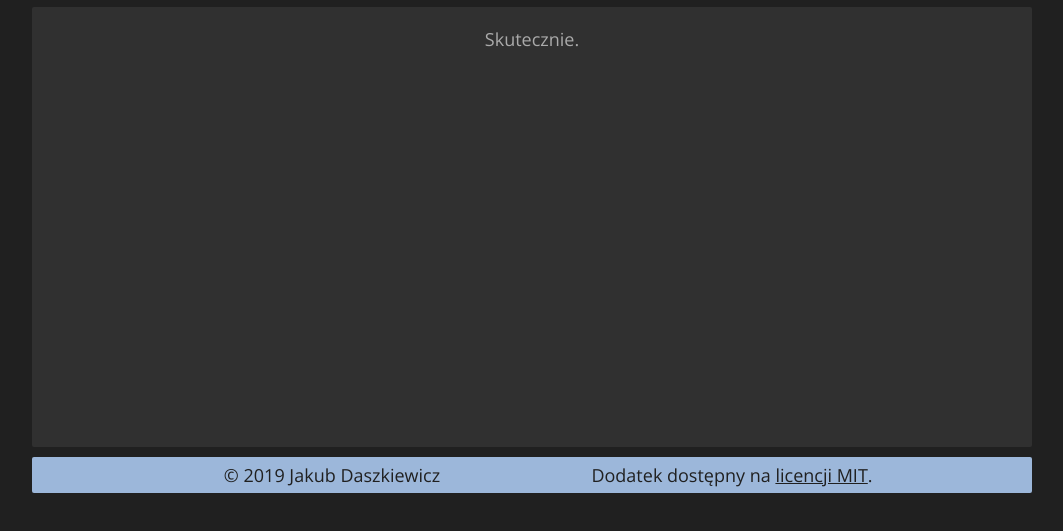
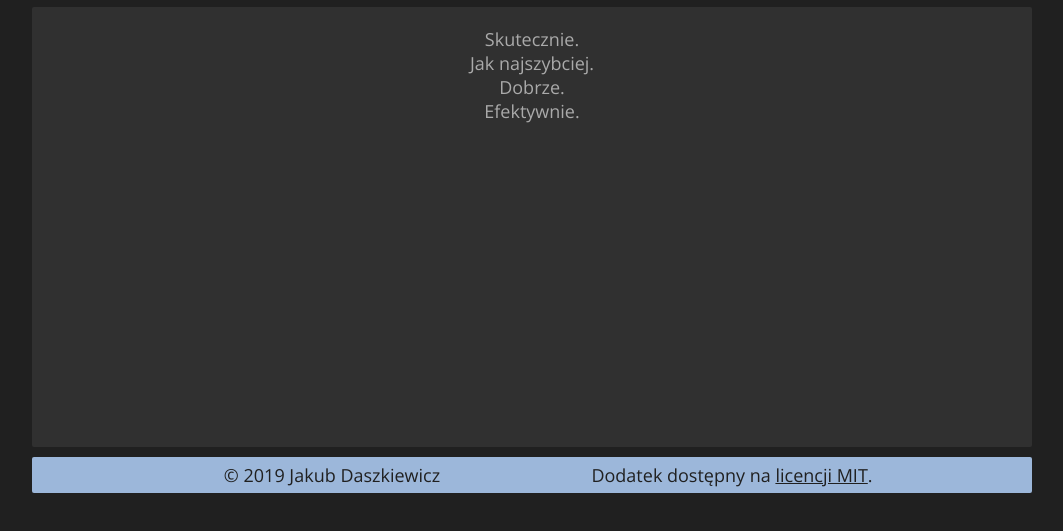
Before and after one commit to JakubDaszkiewicz/edziennik-gdynia-plus, a plain HTML site: page info.html in a window 1280 px wide. Shown: the part 263-794 px from the top of the page, without its empty margins (108-1171 px from the left). Drawn offline with nearby package versions, Linux system fonts and the light colour scheme.

Commit message:
Add files via upload

```diff
--- a/info.html
+++ b/info.html
@@ -34,6 +34,12 @@
 		<div id="content">
 
 			Skutecznie.
+			<br />
+			Jak najszybciej.
+			<br />
+			Dobrze.
+			<br />
+			Efektywnie.
 
 		</div>
 		<footer>
```
